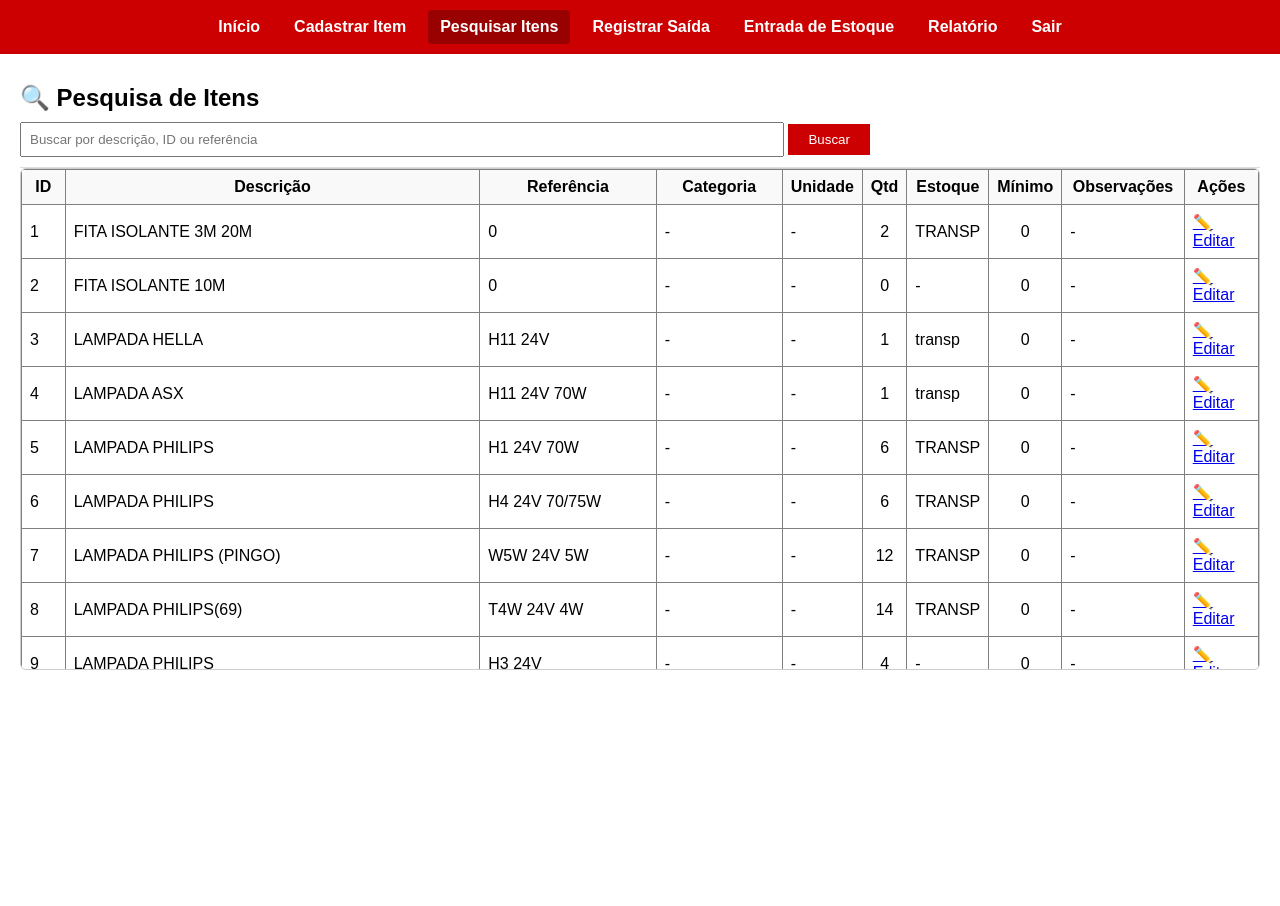
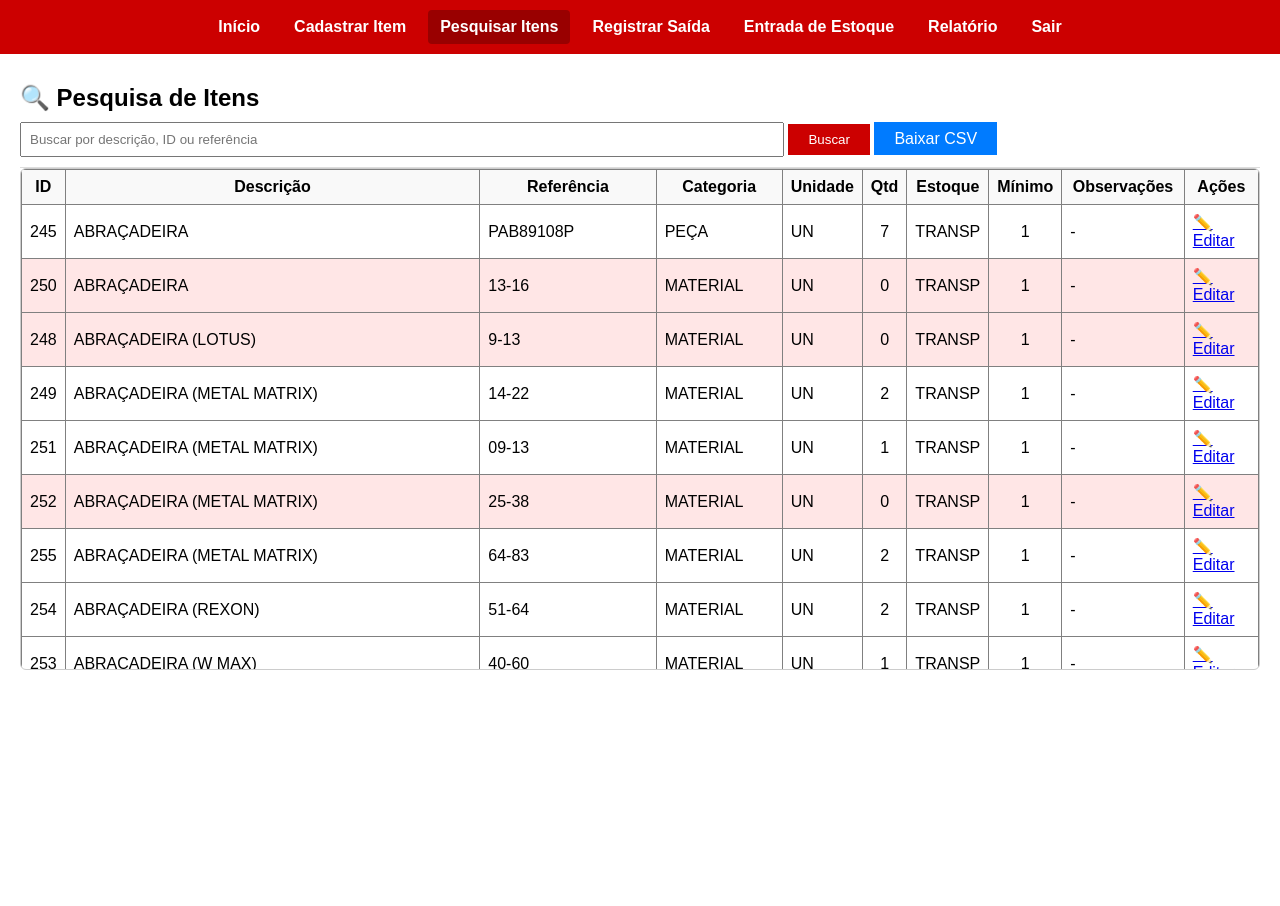
Before and after one commit to transp-admir/almoxarifado, a Flask app: page /itens/pesquisar in a window 1280 px wide. Shown: the part 80-986 px from the top of the page. Run offline with Flask 3, Linux system fonts and the light colour scheme; a user stored in the database is signed in; data comes from the database, SQL or seed files in the repository; both versions use the stored data as it was after the commit.

Commit message:
implatacao do relatorio e criacao do gitigone

```diff
--- a/app.py
+++ b/app.py
@@ -8,8 +8,7 @@ from routes.itens import itens_bp
 from routes.saidas import saidas_bp
 from routes.usuarios import usuarios_bp
 from routes.logs import logs_bp
-from routes.dashboard import dashboard_bp  # ✅ Aqui em cima com os demais
-
+from routes.dashboard import dashboard_bp
 
 app = Flask(__name__)
 app.secret_key = 'chave_secreta_segura'
@@ -21,9 +20,7 @@ app.register_blueprint(itens_bp)
 app.register_blueprint(saidas_bp)
 app.register_blueprint(usuarios_bp)
 app.register_blueprint(logs_bp)
-app.register_blueprint(dashboard_bp)  # ✅ Registrado no momento certo
-
-
+app.register_blueprint(dashboard_bp)
 
 # Middleware
 @app.before_request
@@ -41,7 +38,7 @@ def proteger_rotas():
         return redirect('/')
 
 
-@app.route('/home')  # OBS: esse pode ser removido se o dashboard cuidar do /home
+@app.route('/home')
 def home():
     return render_template('home.html', ano=datetime.datetime.now().year)
 
--- a/models.py
+++ b/models.py
@@ -6,6 +6,8 @@ import os
 DB_PATH = os.path.join(os.path.dirname(__file__), 'database/almoxarifado.db')
 
 def conectar_db():
+    # Garante que o diretório do banco de dados exista
+    os.makedirs(os.path.dirname(DB_PATH), exist_ok=True)
     conn = sqlite3.connect(DB_PATH)
     conn.row_factory = sqlite3.Row
     return conn
@@ -32,7 +34,11 @@ def criar_tabelas():
             descricao TEXT NOT NULL,
             quantidade INTEGER,
             estoque TEXT,
-            referencia TEXT
+            referencia TEXT,
+            categoria TEXT,
+            unidade TEXT,
+            minimo INTEGER,
+            observacoes TEXT
         )
     """)
 
@@ -93,6 +99,18 @@ def criar_tabelas():
     """)
 
     conn.commit()
+
+    # Adicionar colunas ausentes à tabela de itens se não existirem
+    try:
+        cursor.execute("ALTER TABLE itens ADD COLUMN categoria TEXT")
+        cursor.execute("ALTER TABLE itens ADD COLUMN unidade TEXT")
+        cursor.execute("ALTER TABLE itens ADD COLUMN minimo INTEGER")
+        cursor.execute("ALTER TABLE itens ADD COLUMN observacoes TEXT")
+        conn.commit()
+    except sqlite3.OperationalError:
+        # Colunas já existem, o que é esperado após a primeira execução
+        pass
+
     conn.close()
 
 # Executa a criação das tabelas automaticamente ao importar
--- a/routes/itens.py
+++ b/routes/itens.py
@@ -1,6 +1,8 @@
-from flask import Blueprint, render_template, request, redirect, flash, session
+from flask import Blueprint, render_template, request, redirect, flash, session, Response
 from models import conectar_db, registrar_log
 import datetime
+import csv
+import io
 
 
 itens_bp = Blueprint('itens', __name__, url_prefix='/itens')
@@ -110,6 +112,7 @@ def pesquisar_itens():
             SELECT id, descricao, quantidade, estoque, referencia, categoria, unidade, minimo, observacoes
             FROM itens
             WHERE descricao LIKE ? OR CAST(id AS TEXT) LIKE ? OR referencia LIKE ?
+            ORDER BY descricao ASC
         """, (like_term, like_term, like_term))
 
     elif request.method == 'GET' and request.args.get('quantidade') == '0':
@@ -117,20 +120,49 @@ def pesquisar_itens():
             SELECT id, descricao, quantidade, estoque, referencia, categoria, unidade, minimo, observacoes
             FROM itens
             WHERE quantidade = 0
-            ORDER BY id ASC
+            ORDER BY descricao ASC
         """)
 
     else:
         cursor.execute("""
             SELECT id, descricao, quantidade, estoque, referencia, categoria, unidade, minimo, observacoes
             FROM itens
-            ORDER BY id ASC
+            ORDER BY descricao ASC
         """)
 
     resultados = cursor.fetchall()
     conn.close()
 
     return render_template('pesquisar_itens.html', resultados=resultados, termo=termo)
+
+@itens_bp.route('/relatorio_csv')
+def relatorio_csv():
+    conn = conectar_db()
+    cursor = conn.cursor()
+    cursor.execute("""
+        SELECT id, descricao, referencia, quantidade
+        FROM itens
+        ORDER BY descricao ASC
+    """)
+    resultados = cursor.fetchall()
+    conn.close()
+
+    output = io.StringIO()
+    writer = csv.writer(output, delimiter=';')
+
+    writer.writerow(['ID', 'Descricao', 'Referencia', 'Quantidade'])
+
+    for item in resultados:
+        writer.writerow([item['id'], item['descricao'], item['referencia'], item['quantidade']])
+
+    output.seek(0)
+
+    return Response(
+        output.getvalue().encode('utf-8-sig'),
+        mimetype="text/csv; charset=utf-8",
+        headers={"Content-Disposition": "attachment;filename=relatorio_almoxarifado.csv"}
+    )
+
 
 @itens_bp.route('/entrada', methods=['GET', 'POST'])
 def entrada_estoque():
--- a/templates/pesquisar_itens.html
+++ b/templates/pesquisar_itens.html
@@ -8,23 +8,23 @@
   <form method="POST" style="margin: 0;">
     <input type="text" name="termo" placeholder="Buscar por descrição, ID ou referência" value="{{ termo }}" style="width: 60%; padding: 8px;">
     <button type="submit" style="padding: 8px 20px; background-color: #cc0000; color: white; border: none;">Buscar</button>
+    <a href="/itens/relatorio_csv" class="button" style="padding: 8px 20px; background-color: #007bff; color: white; border: none; text-decoration: none;">Baixar CSV</a>
   </form>
 </div>
-
 <div style="max-height: 500px; overflow-y: auto; border: 1px solid #ccc; border-radius: 6px;">
   <table border="1" cellpadding="8" cellspacing="0" style="width: 100%; border-collapse: collapse;">
     <thead>
       <tr>
-        <th style="position: sticky; top: 0; background-color: #f9f9f9;">ID</th>
-        <th style="position: sticky; top: 0; background-color: #f9f9f9;">Descrição</th>
-        <th style="position: sticky; top: 0; background-color: #f9f9f9;">Referência</th>
-        <th style="position: sticky; top: 0; background-color: #f9f9f9;">Categoria</th>
-        <th style="position: sticky; top: 0; background-color: #f9f9f9;">Unidade</th>
-        <th style="position: sticky; top: 0; background-color: #f9f9f9;">Qtd</th>
-        <th style="position: sticky; top: 0; background-color: #f9f9f9;">Estoque</th>
-        <th style="position: sticky; top: 0; background-color: #f9f9f9;">Mínimo</th>
-        <th style="position: sticky; top: 0; background-color: #f9f9f9;">Observações</th>
-        <th style="position: sticky; top: 0; background-color: #f9f9f9;">Ações</th>
+        <th style="position: sticky; top: 0; background-color: #f9f9f9; z-index: 2;">ID</th>
+        <th style="position: sticky; top: 0; background-color: #f9f9f9; z-index: 2;">Descrição</th>
+        <th style="position: sticky; top: 0; background-color: #f9f9f9; z-index: 2;">Referência</th>
+        <th style="position: sticky; top: 0; background-color: #f9f9f9; z-index: 2;">Categoria</th>
+        <th style="position: sticky; top: 0; background-color: #f9f9f9; z-index: 2;">Unidade</th>
+        <th style="position: sticky; top: 0; background-color: #f9f9f9; z-index: 2;">Qtd</th>
+        <th style="position: sticky; top: 0; background-color: #f9f9f9; z-index: 2;">Estoque</th>
+        <th style="position: sticky; top: 0; background-color: #f9f9f9; z-index: 2;">Mínimo</th>
+        <th style="position: sticky; top: 0; background-color: #f9f9f9; z-index: 2;">Observações</th>
+        <th style="position: sticky; top: 0; background-color: #f9f9f9; z-index: 2;">Ações</th>
       </tr>
     </thead>
     <tbody>
@@ -39,18 +39,12 @@
         <td>{{ item['estoque'] or '-' }}</td>
         <td style="text-align: center;">{{ item['minimo'] or '0' }}</td>
         <td>{{ item['observacoes'] or '-' }}</td>
-        <td>
-          <a href="/itens/editar/{{ item['id'] }}">✏️ Editar</a>
-          {% if session.get('tipo') == 'MASTER' %}
-            <form method="POST" action="/itens/remover/{{ item['id'] }}" style="display: inline;" onsubmit="return confirm('Tem certeza que deseja remover este item?')">
-              <button type="submit" class="botao-remover">🗑️</button>
-            </form>
-          {% endif %}
-        </td>
+        <td><a href="/itens/editar/{{ item['id'] }}">✏️ Editar</a></td>
       </tr>
       {% endfor %}
     </tbody>
   </table>
 </div>
 
+
 {% endblock %}
```
Also changed, not shown: database/almoxarifado.db, 1 other file.
